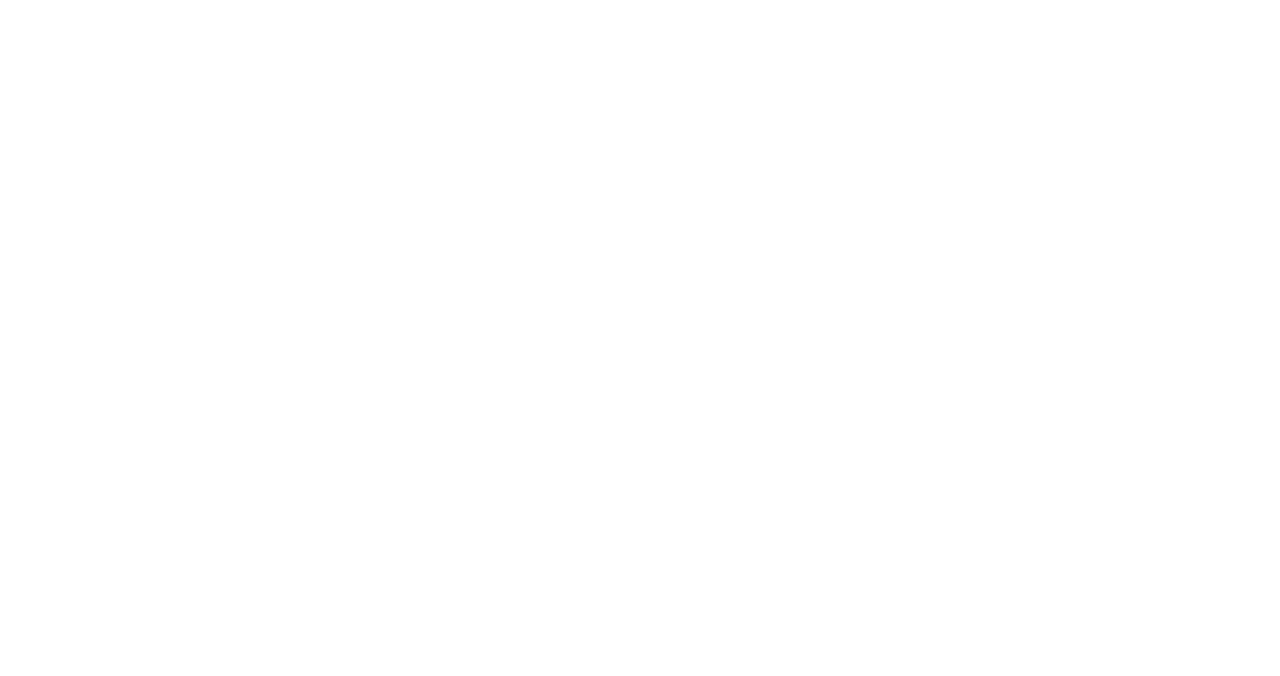
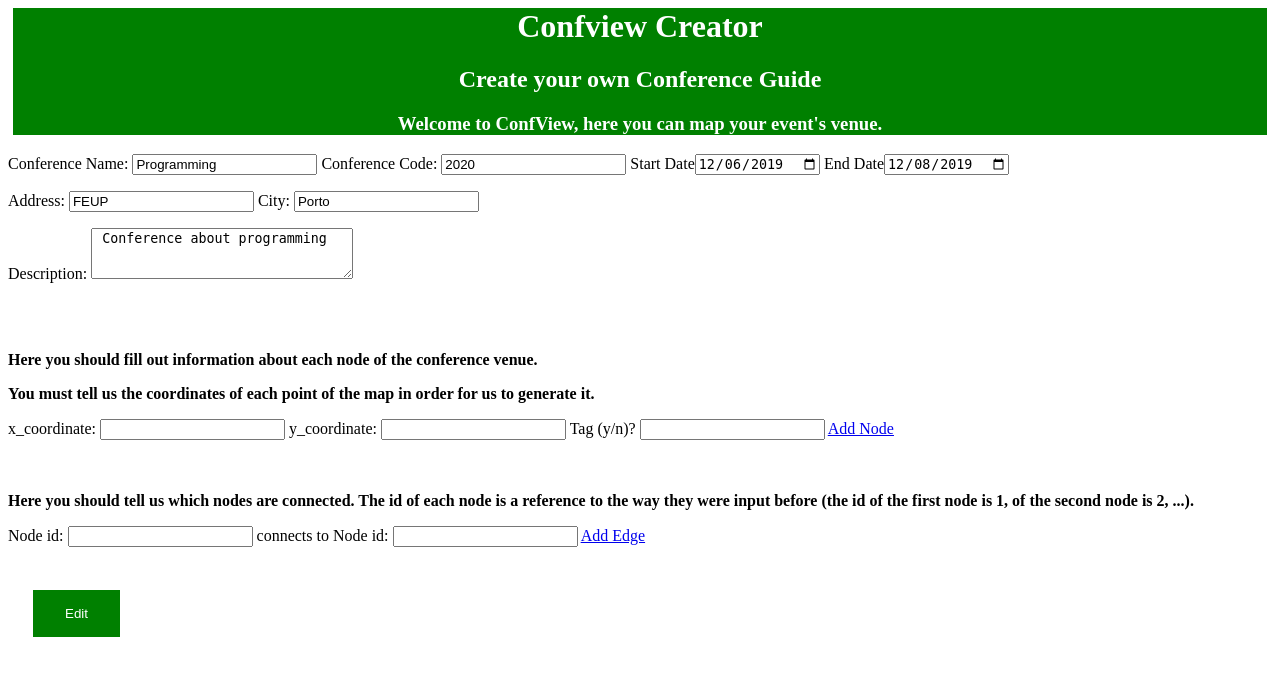
Before and after one commit to softeng-feup/open-cx-o-bando-dos-quatro, a PHP site: page /src/edit-conference.php?id=1 in a window 1280 px wide. Before the commit the part shown is empty. Shown: the top 676 px of the page. Run offline with PHP 8.4, Linux system fonts and the light colour scheme; the visitor is signed in with stand-in values (Sample User, id 1); data comes from the database, SQL or seed files in the repository; both versions use the stored data as it was after the commit.

Commit message:
Part of edit conference implemented

```diff
--- a/website/database/conference.php
+++ b/website/database/conference.php
@@ -195,6 +195,15 @@
         $stmt->execute(array($id));
     }
 
+    function conference_information($id){
+        $db = Database::instance()->db();
+
+        $stmt = $db->prepare('SELECT * FROM conference WHERE id=?');
+        $stmt->execute(array($id));
+
+        return $stmt->fetch();
+    }
+
 
 
 ?>
--- a/website/src/create.php
+++ b/website/src/create.php
@@ -117,7 +117,7 @@
                 </div>
 
                 <br>
-                <input type="submit" name="submit" id="submit"/>
+                <input type="submit" value="Submit"/>
 
             </form>
         </section>
--- a/website/src/edit-conference.php
+++ b/website/src/edit-conference.php
@@ -1,5 +1,94 @@
 <?php
 
+    include_once('../includes/session.php');
+    include_once('../database/conference.php');
+
+    if(!isset($_SESSION['username'])){
+        die(header('Location: ../src/draw_login.php'));
+    }
+
     $id = $_GET['id'];
+    $info = conference_information($id);
+?>
 
-?>
+<html>
+    <head>
+        <title> ConfView Creator </title>
+        <meta charset="UTF_8">
+        <script type="text/javascript" src="jquery-3.2.1.min.js"></script>
+        <link href="../css/style.css" rel="stylesheet">
+
+        <!-- javascript -->
+
+    </head>
+
+    <body>
+
+        <header>
+            <h1> Confview Creator </h1>
+            <h2> Create your own Conference Guide </h2>
+            <h3> Welcome to ConfView, here you can map your event's venue. </h3>
+        </header>
+
+
+        <section id="form">
+            <form action="../actions/action_edit_conference.php" method="POST">
+
+                <p>
+                <label>Conference Name: <input type="text" name="name" id="name" value = "<?=$info['confName']?>"/></label>
+                <label>Conference Code: <input type="number" name="code" id="code" value = "<?=$info['code']?>"/></label>
+                <label>Start Date<input name="check-in" type="date" value="<?php echo date($info['startdate']);?>"></label>
+                <label>End Date<input name="check-out" type="date" value="<?php echo date($info['enddate']);?>"></label>
+                </p>
+
+                <p>
+                    <label>Address: <input type="text" name="address" id="address" value = "<?=$info['addr']?>"/></label>
+                    <label>City: <input type="text" name="city" id="city" value = "<?=$info['city']?>"/></label>
+                </p>
+
+                <p>
+                    <label>Description: <textarea name="description" rows="3" cols="30" > <?=$info['descr']?> </textarea></label>
+                </p>
+
+                <br>
+                <br>
+
+                <!-- container for the nodes -->
+                <div id="container">
+                    <p>
+                    Here you should fill out information about each node of the conference venue.
+                    </p>
+                    <p>
+                    You must tell us the coordinates of each point of the map in order for us to generate it.
+                    </p>
+                    x_coordinate: <input type="number" name="x[]" id="x_coordinate"/>
+                    y_coordinate: <input type="number" name="y[]" id="y_coordinate"/>
+                    Tag (y/n)? <input type="text" name="tag[]" id="tag2"/>
+                    <a href="#" id="add">
+                        Add Node
+                    </a>
+                </div>
+
+                <br>
+                <br>
+
+                <!-- container for the edges -->
+                <div id="edge_container">
+                    <p>
+                    Here you should tell us which nodes are connected. The id of each node is a reference to the way they were input before (the id of the first node is 1, of the second node is 2, ...).
+                    </p>
+                    Node id: <input type="number" name="first_id[]" id="id1"/>
+                    connects to
+                    Node id: <input type="number" name="second_id[]" id="id2"/>
+                    <a href="#" id="add_edge">
+                        Add Edge
+                    </a>
+                </div>
+
+                <br>
+                <input type="submit" value="Edit"/>
+
+            </form>
+        </section>
+    </body>
+</html>
--- a/website/src/website.php
+++ b/website/src/website.php
@@ -38,7 +38,7 @@
                     ?>
 
                     <section id="display_conferences">
-                        <li> <?= $conference['confName']; ?>   <a href="./edit-conference.php?id=<?=$conference['id']?>">Edit</a>  <a href="../actions/action_delete.php?id=<?=$conference['id']?>">Delete </a></li>
+                        <li> <?= $conference['confName'] ?>  : <a href="./edit-conference.php?id=<?=$conference['id']?>">Edit</a> | <a href="../actions/action_delete.php?id=<?=$conference['id']?>">Delete </a></li>
                     </section>
 
                     <?php
```
Also changed, not shown: website/actions/action_edit_conference.php (added), website/database/database.db.
